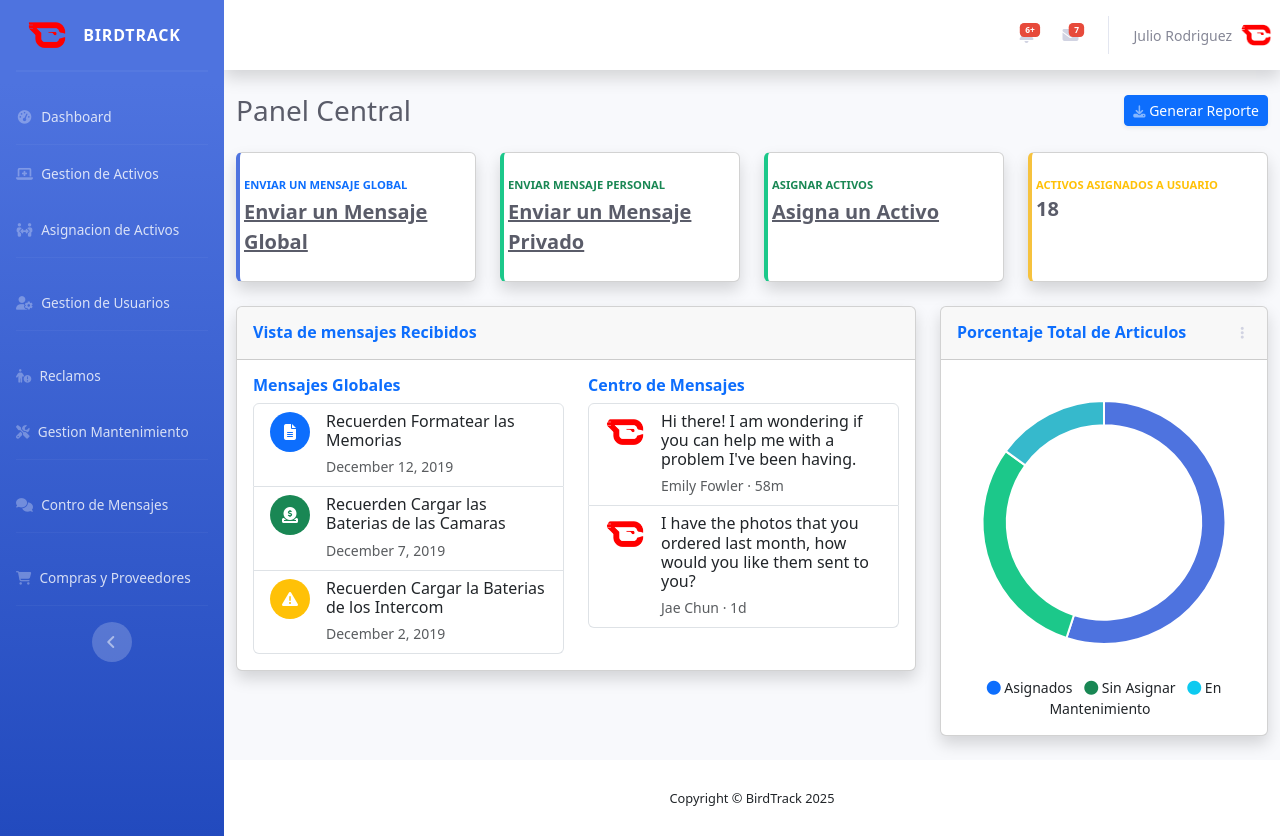
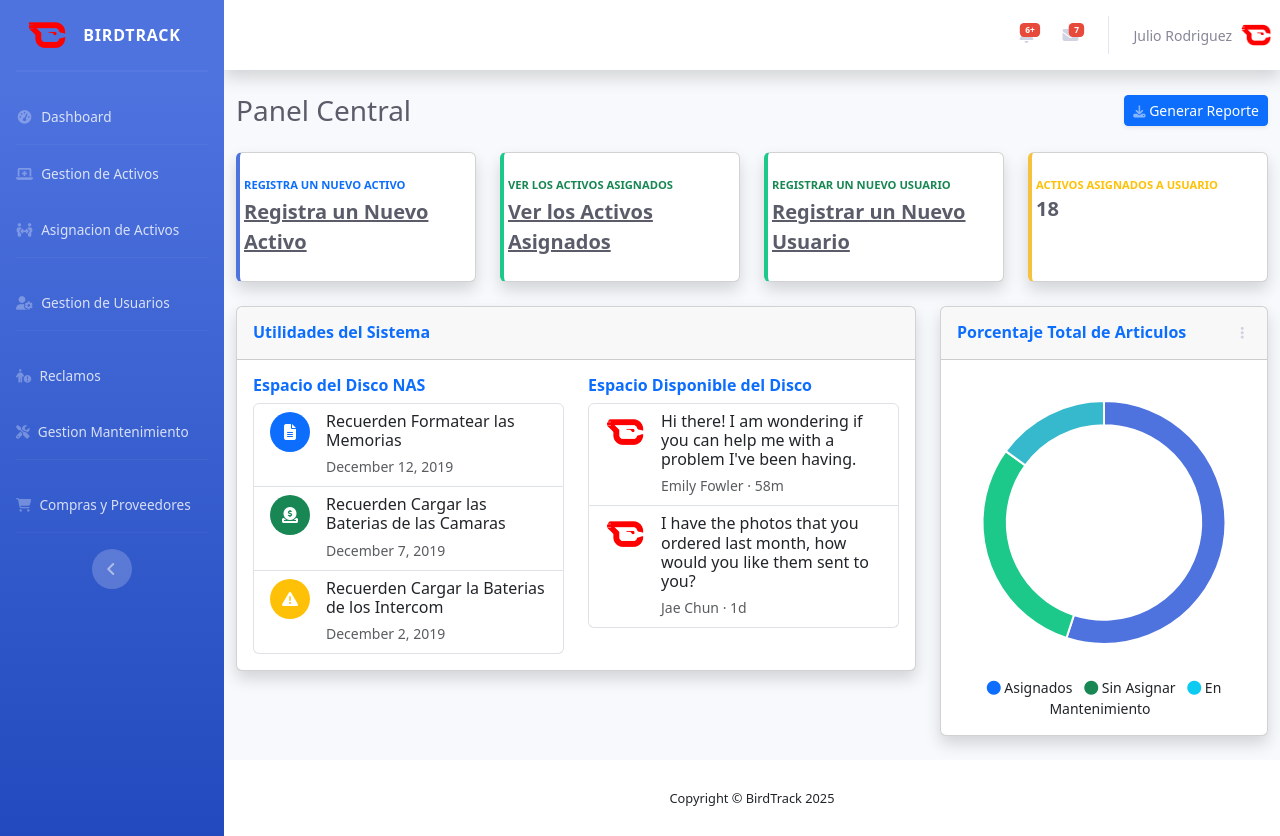
Before and after one commit to keiverzamudia/birdtrack, a PHP site: page /BirdTrack/ in a window 1280 px wide. Run offline with PHP 8.4, Linux system fonts and the light colour scheme; some libraries are stand-ins or nearby versions.

Commit message:
union de todos los modulos verificados

```diff
--- a/app/controlador/compras.php
+++ b/app/controlador/compras.php
@@ -57,9 +57,10 @@ if (isset($_POST['editar_compra'])) {
   $obj_model->set_Fecha_Compra($_POST['Fecha_Compra']);
 
   if ($obj_model->modificar($_POST['id_compra'])) {
+    $_SESSION['mensaje_error'] = "Error al Editar la Compra";
+  } else {
     $_SESSION['mensaje_exito'] = "Compra Editada correctamente";
-  } else {
-      $_SESSION['mensaje_error'] = "Error al Editar la Compra";
+
 }
 
 }
--- a/app/controlador/tipoMantenimiento.php
+++ b/app/controlador/tipoMantenimiento.php
@@ -34,6 +34,7 @@ if (isset($_POST['editar'])) {
     // print_r($_POST);
     $obj_tipoMantenimiento->set_ID_TIPO_MTTO($_POST['editar']);
     $obj_tipoMantenimiento->set_nombre_tipo_mtto($_POST["nombre_mtto"]);
+
     $obj_tipoMantenimiento->set_descripcion($_POST["descripcion"]);
 
 
@@ -52,5 +53,6 @@ if (isset($_POST['seleccion'])) {
 }
 $tipo_mantenimiento = $obj_tipoMantenimiento->consultar();
 
+
 require_once 'componentes/llamado_vistas.php';
 ?>
--- a/app/modelo/comprasModelo.php
+++ b/app/modelo/comprasModelo.php
@@ -1,7 +1,7 @@
 <?php
 namespace App\modelo;
 // require_once 'app/conexion/conexion.php';
-use App\conexion\Conexion;
+        use App\conexion\Conexion;
 use PDO;
 use PDOException;
 
--- a/app/vista/componentes/menu.php
+++ b/app/vista/componentes/menu.php
@@ -77,13 +77,7 @@
 <hr class="sidebar-divider">
 
             <!-- Nav Item - Centro de Mensajes Menu -->
-<li class="nav-item">
-    <a class="nav-link" href="#">
-        <i class="fa-solid fa-comments"></i>
-        <span>Contro de Mensajes</span></a>
-</li>
-                        <!-- Divider -->
-<hr class="sidebar-divider">
+
 
 
             <!-- Nav Item - Compras y Proveedores Menu -->
--- a/app/vista/inicio.php
+++ b/app/vista/inicio.php
@@ -22,8 +22,8 @@ require_once 'componentes/menu.php';
                 <div class="row no-gutters align-items-center">
                     <div class="col mr-2">
                         <div class="text-xs font-weight-bold text-primary text-uppercase mb-1">
-                            Enviar un mensaje global</div>
-                        <a href="#" style="font-weight: bold; color: #5a5c69; font-size: 20px;">Enviar un Mensaje Global</a>
+                            Registra un Nuevo Activo </div>
+                        <a href="?url=gestionActivos" style="font-weight: bold; color: #5a5c69; font-size: 20px;"> Registra un Nuevo Activo</a>
                     </div>
                 </div>
             </div>
@@ -37,8 +37,8 @@ require_once 'componentes/menu.php';
                 <div class="row no-gutters align-items-center">
                     <div class="col mr-2">
                         <div class="text-xs font-weight-bold text-success text-uppercase mb-1">
-                            Enviar mensaje personal</div>
-                        <a href="#" style="font-weight: bold; color: #5a5c69; font-size: 20px;">Enviar un Mensaje Privado</a>
+                            Ver los Activos Asignados</div>
+                        <a href="?url=asignacionActivo" style="font-weight: bold; color: #5a5c69; font-size: 20px;">Ver los Activos Asignados</a>
                     </div>
                 </div>
             </div>
@@ -52,8 +52,8 @@ require_once 'componentes/menu.php';
                 <div class="row no-gutters align-items-center">
                     <div class="col mr-2">
                         <div class="text-xs font-weight-bold text-success text-uppercase mb-1">
-                            Asignar Activos</div>
-                        <a href="?url=gestionActivos" style="font-weight: bold; color: #5a5c69; font-size: 20px;">Asigna un Activo</a>
+                            Registrar un Nuevo Usuario</div>
+                        <a href="?url=gestionUsuarios" style="font-weight: bold; color: #5a5c69; font-size: 20px;">Registrar un Nuevo Usuario</a>
                     </div>
                 </div>
             </div>
@@ -85,14 +85,14 @@ require_once 'componentes/menu.php';
         <div class="card shadow mb-4">
             <!-- Card Header - Dropdown -->
             <div class="card-header py-3 d-flex flex-row align-items-center justify-content-between">
-                <h6 class="m-0 font-weight-bold text-primary">Vista de mensajes Recibidos</h6>
+                <h6 class="m-0 font-weight-bold text-primary">Utilidades del Sistema</h6>
             </div>
             <!-- Card Body -->
             <div class="card-body">
                 <div class="row">
                     <!-- Mensajes Globales -->
                     <div class="col-md-6">
-                        <h6 class="font-weight-bold text-primary">Mensajes Globales</h6>
+                        <h6 class="font-weight-bold text-primary">Espacio del Disco NAS</h6>
                         <div class="list-group">
                             <a href="#" class="list-group-item list-group-item-action">
                                 <div class="d-flex w-100 justify-content-between">
@@ -138,7 +138,7 @@ require_once 'componentes/menu.php';
 
                     <!-- Centro de Mensajes -->
                     <div class="col-md-6">
-                        <h6 class="font-weight-bold text-primary">Centro de Mensajes</h6>
+                        <h6 class="font-weight-bold text-primary">Espacio Disponible del Disco</h6>
                         <div class="list-group">
                             <a href="#" class="list-group-item list-group-item-action">
                                 <div class="d-flex w-100 justify-content-between">
```
Also changed, not shown: app/controlador/gestionMantenimiento.php (+6 -7 lines), app/modelo/GestionMantenimientoModel.php (+5 -5 lines), app/vista/compras.php (+0 -18 lines), app/vista/gestionMantenimiento.php (+10 -10 lines), app/vista/gestionProveedores.php (+20 -10 lines), app/vista/gestionUsuarios.php (+5 -4 lines), app/vista/tipoMantenimiento.php (+9 -10 lines).
